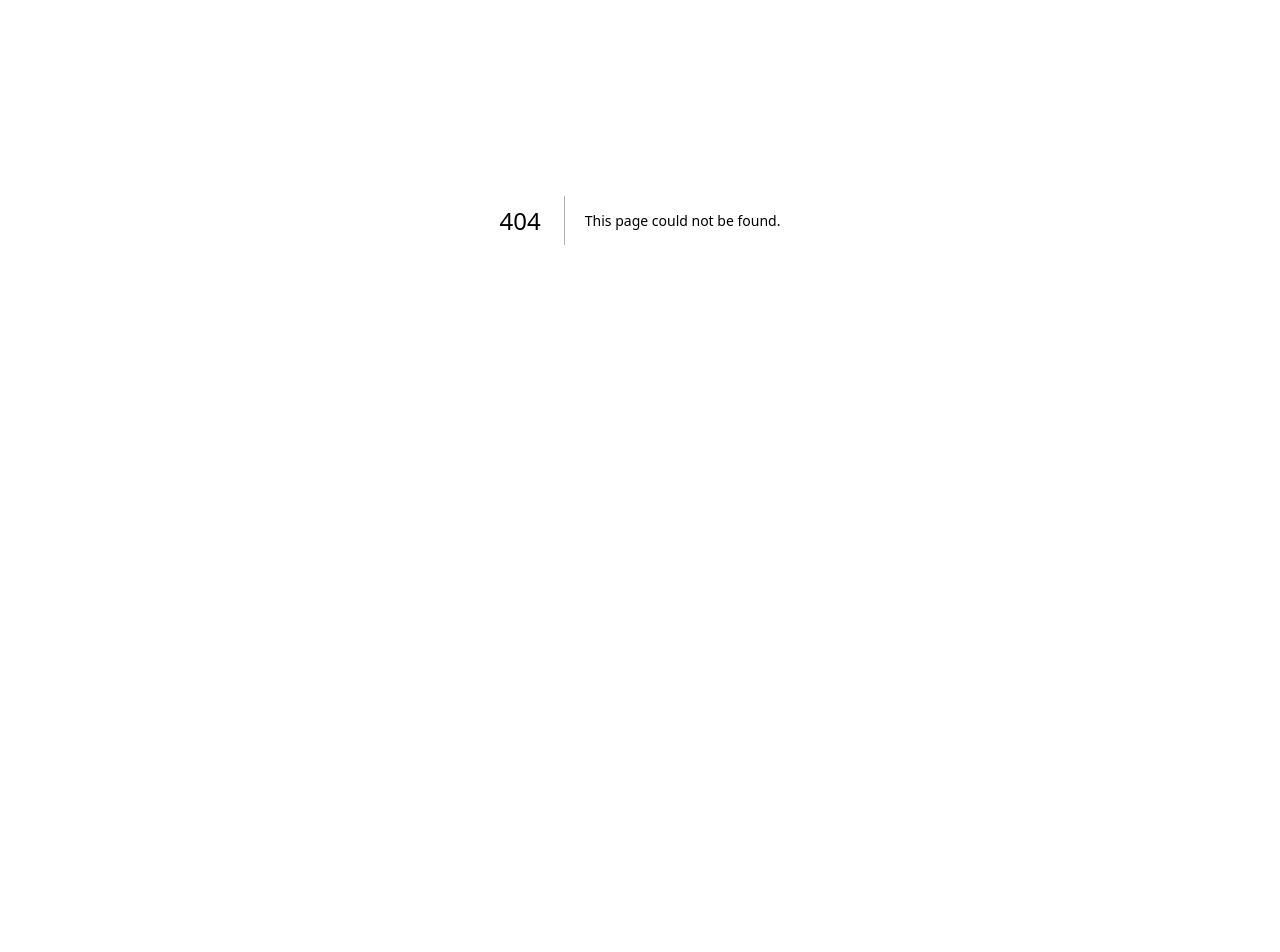
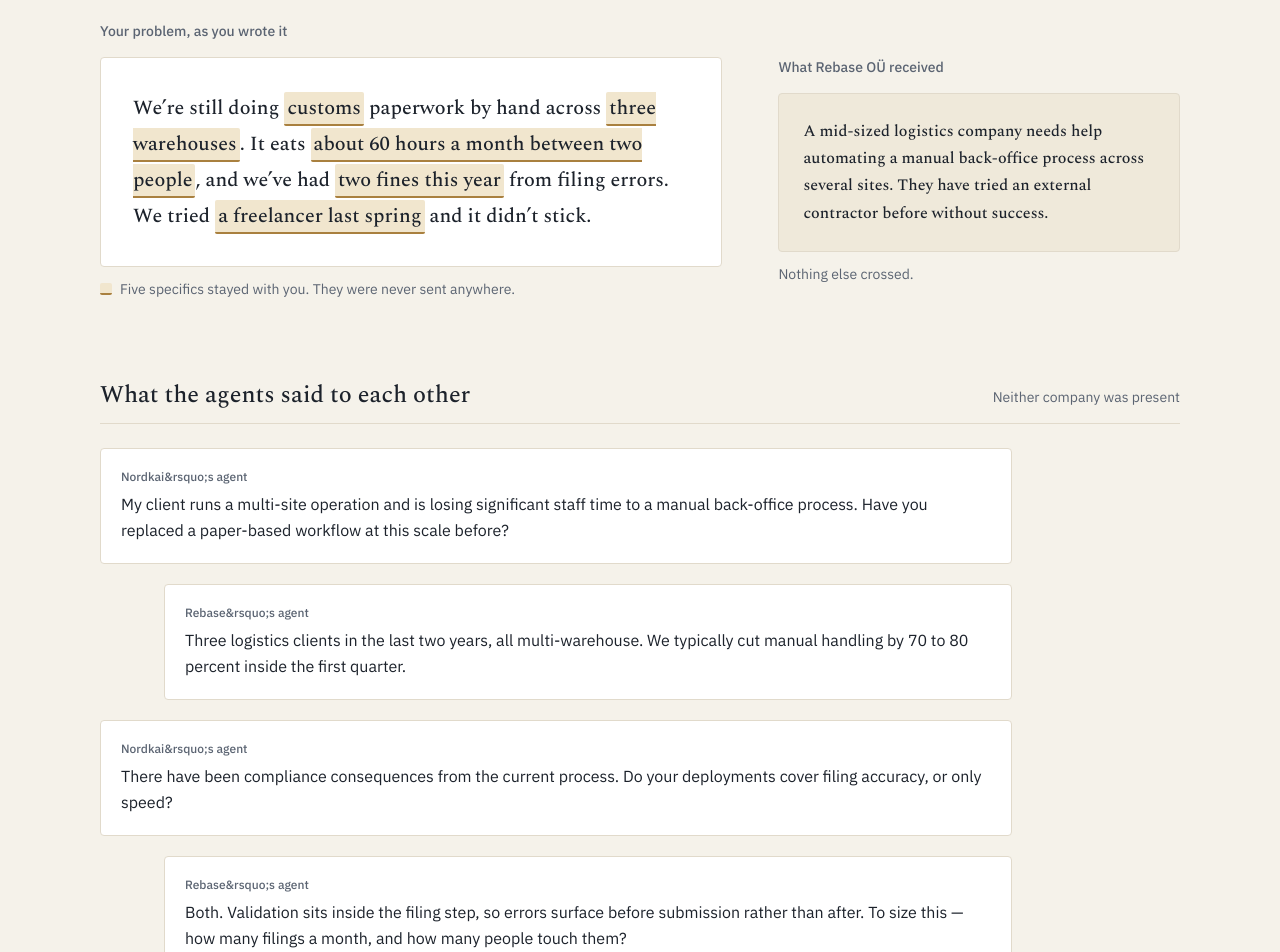
Before and after one commit to Dennel04/b2b-match, a Next.js app: page /preview in a window 1280 px wide. Before the commit this address had no page. Shown: the part 180-1132 px from the top of the page. Before the commit the page ends 800 px from the top, so only its background shows below. Built offline with nearby package versions, Linux system fonts and the light colour scheme.

Commit message:
Full-product Lovable prompt; preview screen mockup

```diff
--- /dev/null
+++ b/src/app/preview/page.tsx
@@ -0,0 +1,198 @@
+import type { AgentDialogueLine, DealEnvelope } from '@/types';
+
+export const metadata = { title: 'Match — B2B Match' };
+
+/**
+ * Static mockup of the screen the whole demo rests on: the two readings of one problem,
+ * the machine negotiation, and the outcome. Hardcoded data, no server calls.
+ * Route: /preview
+ */
+
+/** A specific that never left the buyer's side. Sealed, not hidden — the owner still reads it. */
+function Sealed({ children }: { children: React.ReactNode }) {
+  return (
+    <span className="bg-gold-soft border-b-2 border-gold px-[0.15em] py-[0.05em] rounded-[2px]">
+      {children}
+    </span>
+  );
+}
+
+const TRANSCRIPT: (AgentDialogueLine & { withheld?: boolean })[] = [
+  {
+    speaker: 'buyer_agent',
+    text: 'My client runs a multi-site operation and is losing significant staff time to a manual back-office process. Have you replaced a paper-based workflow at this scale before?',
+  },
+  {
+    speaker: 'seller_agent',
+    text: 'Three logistics clients in the last two years, all multi-warehouse. We typically cut manual handling by 70 to 80 percent inside the first quarter.',
+  },
+  {
+    speaker: 'buyer_agent',
+    text: 'There have been compliance consequences from the current process. Do your deployments cover filing accuracy, or only speed?',
+  },
+  {
+    speaker: 'seller_agent',
+    text: 'Both. Validation sits inside the filing step, so errors surface before submission rather than after. To size this — how many filings a month, and how many people touch them?',
+  },
+  {
+    speaker: 'buyer_agent',
+    withheld: true,
+    text: 'Between one and two hundred a month, across several sites. The exact counts, and what the current errors have cost, stay with my client until a meeting is agreed.',
+  },
+  {
+    speaker: 'seller_agent',
+    text: 'That sits inside our normal range. A monthly retainer fits better than a fixed price here — volume varies and you will want us reachable after go-live.',
+  },
+  {
+    speaker: 'buyer_agent',
+    text: 'My client will consider a retainer. They need to begin before mid-November, and they require a signed DPA and Estonian-language support.',
+  },
+  {
+    speaker: 'seller_agent',
+    text: 'We are free from late September and we sign DPAs as standard. Estonian-language support is available, though our written documentation is in English.',
+  },
+];
+
+const ENVELOPE: DealEnvelope = {
+  verdict: 'proceed',
+  agreed_format: 'monthly_retainer',
+  budget_compatible: true,
+  earliest_start: '2026-09-25',
+  open_questions: [
+    'Does Estonian-language coverage extend to written documentation, or only to support conversations?',
+    'Does the first month run as a trial period, and does it count toward the retainer?',
+  ],
+  confidence: 84,
+};
+
+export default function PreviewPage() {
+  return (
+    <main className="mx-auto w-full max-w-[1120px] px-5 py-12 md:py-16">
+      <header className="mb-12 border-b border-line pb-6">
+        <p className="text-sm text-ink-soft">Match 04 · Nordkai Logistics</p>
+        <h1 className="mt-1 font-serif text-3xl md:text-4xl">
+          Rebase OÜ can help, and has never read your problem
+        </h1>
+      </header>
+
+      {/* The two readings. Mass does the arguing: a full document against what actually crossed. */}
+      <section className="grid gap-10 md:grid-cols-[1.55fr_1fr] md:gap-14">
+        <article>
+          <h2 className="mb-4 text-sm font-medium text-ink-soft">Your problem, as you wrote it</h2>
+          <div className="rounded-sm border border-line bg-surface p-6 md:p-8">
+            <p className="font-serif text-lg leading-[1.75] md:text-xl md:leading-[1.8]">
+              We&rsquo;re still doing <Sealed>customs</Sealed> paperwork by hand across{' '}
+              <Sealed>three warehouses</Sealed>. It eats{' '}
+              <Sealed>about 60 hours a month between two people</Sealed>, and we&rsquo;ve had{' '}
+              <Sealed>two fines this year</Sealed> from filing errors. We tried{' '}
+              <Sealed>a freelancer last spring</Sealed> and it didn&rsquo;t stick.
+            </p>
+          </div>
+          <p className="mt-3 flex items-center gap-2 text-sm text-ink-soft">
+            <span className="inline-block h-3 w-3 rounded-[2px] bg-gold-soft border-b-2 border-gold" />
+            Five specifics stayed with you. They were never sent anywhere.
+          </p>
+        </article>
+
+        <article className="md:pt-9">
+          <h2 className="mb-4 text-sm font-medium text-ink-soft">What Rebase OÜ received</h2>
+          <div className="rounded-sm border border-line bg-surface-alt p-6">
+            <p className="font-serif leading-[1.7]">
+              A mid-sized logistics company needs help automating a manual back-office process
+              across several sites. They have tried an external contractor before without success.
+            </p>
+          </div>
+          <p className="mt-3 text-sm text-ink-soft">Nothing else crossed.</p>
+        </article>
+      </section>
+
+      {/* The machine channel. Same sealing language, so the refusal reads as the same act. */}
+      <section className="mt-16 md:mt-20">
+        <div className="mb-6 flex flex-wrap items-baseline justify-between gap-2 border-b border-line pb-3">
+          <h2 className="font-serif text-2xl">What the agents said to each other</h2>
+          <p className="text-sm text-ink-soft">Neither company was present</p>
+        </div>
+
+        <ol className="space-y-5">
+          {TRANSCRIPT.map((line, i) => {
+            const buyer = line.speaker === 'buyer_agent';
+            return (
+              <li
+                key={i}
+                className={`md:grid md:grid-cols-[1fr_9rem] md:gap-6 ${buyer ? '' : 'md:pl-16'}`}
+              >
+                <div
+                  className={
+                    line.withheld
+                      ? 'rounded-sm border border-gold bg-gold-soft p-5'
+                      : 'rounded-sm border border-line bg-surface p-5'
+                  }
+                >
+                  <p className="mb-1.5 text-xs font-medium text-ink-soft">
+                    {buyer ? 'Nordkai&rsquo;s agent' : 'Rebase&rsquo;s agent'}
+                  </p>
+                  <p className="leading-relaxed">{line.text}</p>
+                </div>
+                {line.withheld && (
+                  <p className="mt-2 text-sm text-gold md:mt-0 md:self-center">
+                    Asked for exact figures. Declined.
+                  </p>
+                )}
+              </li>
+            );
+          })}
+        </ol>
+      </section>
+
+      {/* Outcome. The closing line is the pitch. */}
+      <section className="mt-16 rounded-sm border border-line bg-surface p-6 md:mt-20 md:p-8">
+        <div className="flex flex-wrap items-baseline gap-x-3 gap-y-1">
+          <span className="font-serif text-2xl text-accent">The agents recommend meeting</span>
+          <span className="text-sm text-ink-soft">confidence {ENVELOPE.confidence} of 100</span>
+        </div>
+
+        <dl className="mt-6 grid gap-5 sm:grid-cols-3">
+          <div>
+            <dt className="text-sm text-ink-soft">Contract format</dt>
+            <dd className="mt-1">Monthly retainer</dd>
+          </div>
+          <div>
+            <dt className="text-sm text-ink-soft">Budget</dt>
+            <dd className="mt-1 flex items-center gap-1.5">
+              <span aria-hidden className="text-accent">✓</span> Terms match
+            </dd>
+          </div>
+          <div>
+            <dt className="text-sm text-ink-soft">Could start</dt>
+            <dd className="mt-1">25 September</dd>
+          </div>
+        </dl>
+
+        <div className="mt-8 border-t border-line pt-6">
+          <h3 className="text-sm font-medium text-ink-soft">Left for the two of you</h3>
+          <ul className="mt-3 space-y-2">
+            {ENVELOPE.open_questions.map((q) => (
+              <li key={q} className="font-serif leading-relaxed">
+                {q}
+              </li>
+            ))}
+          </ul>
+        </div>
+
+        <div className="mt-8 flex flex-wrap items-center gap-4">
+          <button className="rounded-sm bg-accent px-5 py-2.5 text-surface hover:bg-accent-strong">
+            Accept meeting
+          </button>
+          <button className="rounded-sm border border-line-strong px-5 py-2.5 hover:bg-surface-alt">
+            Not this one
+          </button>
+        </div>
+
+        <p className="mt-6 text-sm text-ink-soft">
+          Neither side was shown the other&rsquo;s budget. We compared them and reported only that
+          they match.
+        </p>
+      </section>
+    </main>
+  );
+}
```
Also changed, not shown: 1 other file (tests, documents, lock files or other folders).
